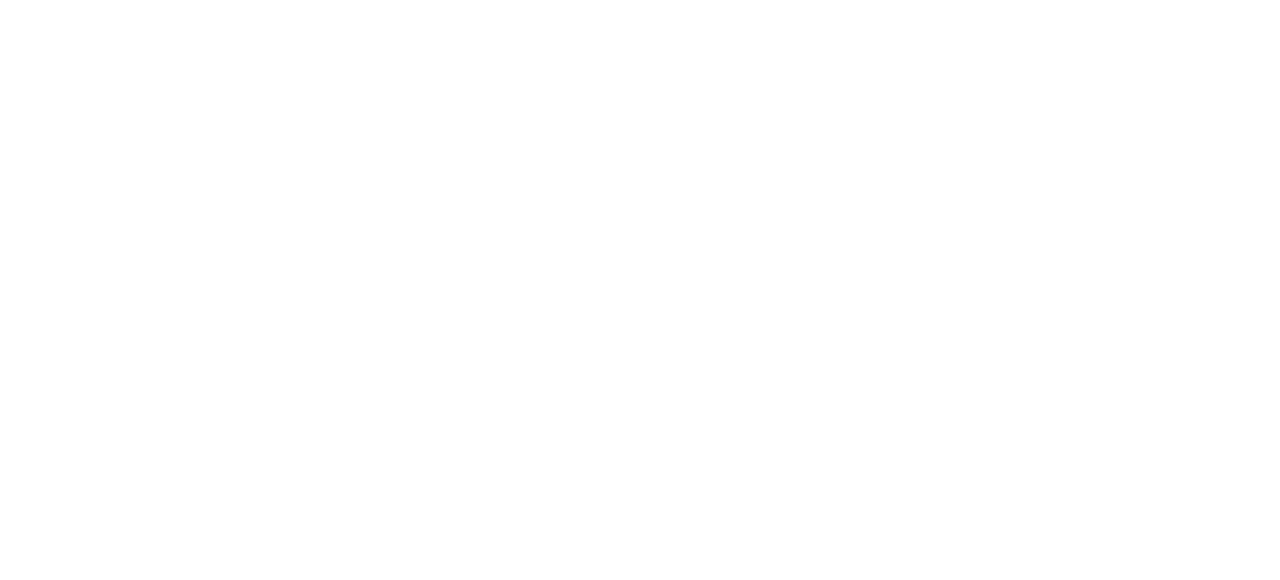
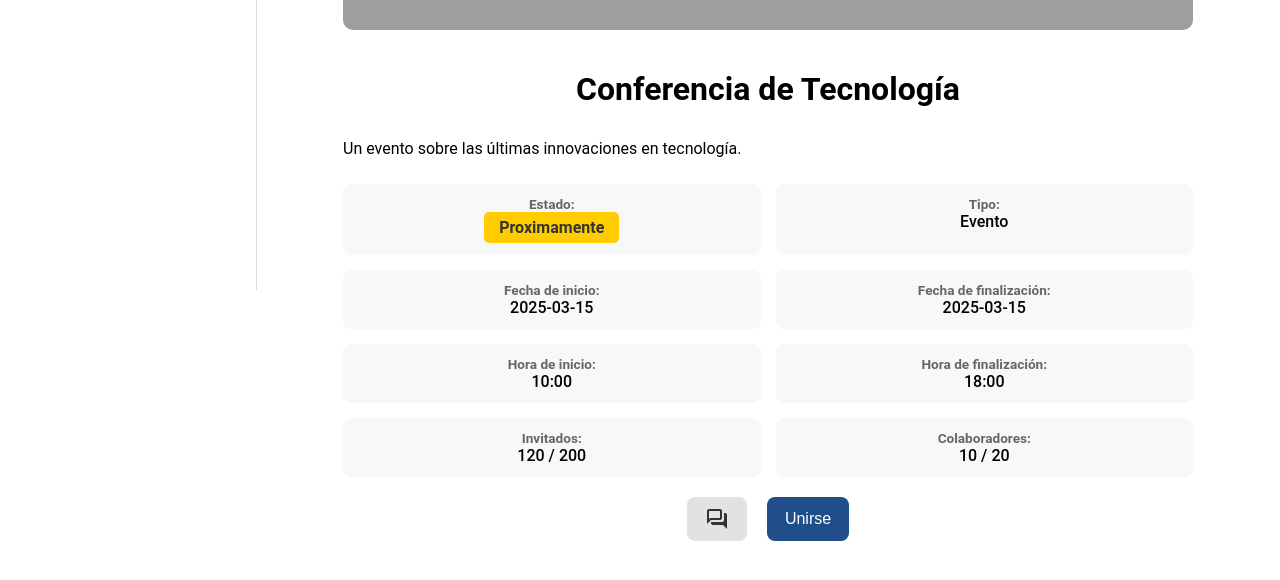
Before and after one commit to Sr-Stroncio/LocalEvents-Front, a React (Vite) app: page /EventoInfo/1 in a window 1280 px wide. Before the commit this address had no page. Shown: the part 510-1090 px from the top of the page. Before the commit the page ends 800 px from the top, so only its background shows below. Built offline with nearby package versions, Linux system fonts and the light colour scheme; grey boxes are pictures that could not be loaded.

Commit message:
Face beta de EventosInfo Terminada

```diff
--- a/src/App.jsx
+++ b/src/App.jsx
@@ -7,6 +7,7 @@
 import Notificaciones from './pages/Notificaciones'
 import CreacionAsociacion from './pages/CreacionAsociacion'
 import { ProviderEstetico } from './providers/ProviderEstetico'
+import EventoInfo from './components/EventoInfo'
 
 function App() {
   return (
@@ -19,6 +20,7 @@
           <Route path="/gestion" element={<Gestion />} />
           <Route path="/creacionAsociaciones" element={<CreacionAsociacion />} />
           <Route path="/notificaciones" element={<Notificaciones />} />
+          <Route path="/EventoInfo/:id" element={<EventoInfo />} />
         </Route>
       </Routes>
     </ProviderEstetico>
--- a/src/components/Evento.jsx
+++ b/src/components/Evento.jsx
@@ -1,14 +1,18 @@
 import "../css/Eventos.css";
+import { NavLink } from 'react-router-dom';
 
-export function Evento({ nombre, bio, imagen, estado, tipo }) {
+export function Evento({ nombre, bio, imagen, estado, tipo, id }) {
+
+    console.log("Evento: ", id);
     return (
         <>
             <div className="evento">
+                <NavLink to={`/EventoInfo/${id}`}>
                     <div className="evento-header">
                         <img src={imagen} alt="Asociación" className="asociacion-img" />
                         <span className="asociacion-nombre">{nombre}</span>
                     </div>
-
+                </NavLink>
                 <img src={imagen} alt="Evento" className="evento-img" />
 
                 <div className="evento-info">
@@ -19,13 +23,23 @@
                 <p className="evento-descripcion">{bio}</p>
 
                 <div className="evento-footer">
+                    <NavLink to="/EventoInfo">
                             <button className="btn-eventos btn-forum">
                                 <span className="material-symbols-outlined">forum</span>
                             </button>
+                    </NavLink>
 
-                    <button className="btn-eventos btn-forum">Info</button>
+                    <NavLink className={"lo"} to={`/EventoInfo/${id}`}>
+                        <button className="btn-eventos btn-forum">
+                            Info
+                        </button>
+                    </NavLink>
 
-                    <button className="btn-eventos btn-join">Unirse</button>
+                    <NavLink to="/EventoInfo">
+                        <button className="btn-eventos btn-join">
+                                Unirse
+                        </button>
+                    </NavLink>
                 </div>
             </div>
 
--- a/src/components/EventoInfo.jsx
+++ b/src/components/EventoInfo.jsx
@@ -1,12 +1,52 @@
-
-
+import { useParams } from "react-router-dom";
+import { NavLink } from 'react-router-dom';
+import { events } from "../data/events";
+import "../css/EventoInfo.css";
 
 export function EventoInfo() {
+    const { id } = useParams();
+    const evento = events.find(event => event.id === parseInt(id));
 
-    return(
-        <>
+    if (!evento) {
+        return <p className="evento-info-error">Evento no encontrado.</p>;
+    }
 
-        </>
+    return (
+        <div className="evento-info-container">
+            <div className="evento-info-header">
+                <img src={evento.image} alt="Evento" className="evento-info-img" />
+                <h1 className="evento-info-title">{evento.title}</h1>
+            </div>
+
+            <p className="evento-info-description">{evento.description}</p>
+
+            <div className="evento-info-details">
+                <div className="evento-info-item">
+                    <strong>Estado:</strong>
+                    <span className={`evento-info-estado ${evento.state.toLowerCase()}`}>
+                        {evento.state}
+                    </span>
+                </div>
+                <div className="evento-info-item"><strong>Tipo:</strong> {evento.type}</div>
+                <div className="evento-info-item"><strong>Fecha de inicio:</strong> {evento.start_date}</div>
+                <div className="evento-info-item"><strong>Fecha de finalización:</strong> {evento.end_date}</div>
+                <div className="evento-info-item"><strong>Hora de inicio:</strong> {evento.start_hour}</div>
+                <div className="evento-info-item"><strong>Hora de finalización:</strong> {evento.end_hour}</div>
+                <div className="evento-info-item"><strong>Invitados:</strong> {evento.num_guests} / {evento.max_guests || "Sin límite"}</div>
+                <div className="evento-info-item"><strong>Colaboradores:</strong> {evento.num_collaborators || 0} / {evento.max_collaborators || "Sin límite"}</div>
+            </div>
+
+            <div className="evento-info-footer">
+
+                <button className="btn-evento-info btn-evento-forum">
+                    <span className="material-symbols-outlined">
+                        forum
+                    </span>
+                </button>
+
+                <button className="btn-evento-info btn-evento-join">Unirse</button>
+            </div>
+        </div>
     );
 }
 
--- a/src/components/VentanaDerecha.jsx
+++ b/src/components/VentanaDerecha.jsx
@@ -1,59 +1,60 @@
 import "../css/VentanaDerecha.css";
+import gato from "../assets/gato.jpg";
 
 const posts = [
     {
         id: 1,
         nombre: "Exploradores del Futuro",
-        imagenAsociacion: "src/assets/gato.jpg",
+        imagenAsociacion: gato,
         contenido: "Descubre los avances en IA en nuestro próximo evento.",
-        imagenPost: "src/assets/gato.jpg"
+        imagenPost: gato
     },
     {
         id: 2,
         nombre: "Guardianes del Medioambiente",
-        imagenAsociacion: "src/assets/gato.jpg",
+        imagenAsociacion: gato,
         contenido: "¡Únete a nuestra jornada de limpieza este fin de semana!",
         imagenPost: null
     },
     {
         id: 3,
         nombre: "Comunidad Arte y Cultura",
-        imagenAsociacion: "src/assets/gato.jpg",
+        imagenAsociacion: gato,
         contenido: "Exposición de arte moderno abierta hasta el viernes.",
-        imagenPost: "src/assets/gato.jpg"
+        imagenPost: gato
     },
     {
         id: 4,
         nombre: "Red de Voluntarios Unidos",
-        imagenAsociacion: "src/assets/gato.jpg",
+        imagenAsociacion: gato,
         contenido: "Necesitamos voluntarios para nuestro próximo evento solidario.",
         imagenPost: null
     },
     {
         id: 5,
         nombre: "Club de Astronomía",
-        imagenAsociacion: "src/assets/gato.jpg",
+        imagenAsociacion: gato,
         contenido: "Mañana observaremos Marte en la azotea del observatorio.",
-        imagenPost: "src/assets/gato.jpg"
+        imagenPost: gato
     },
     {
         id: 6,
         nombre: "Guardianes del Medioambiente",
-        imagenAsociacion: "src/assets/gato.jpg",
+        imagenAsociacion: gato,
         contenido: "¡Únete a nuestra jornada de limpieza este fin de semana!",
         imagenPost: null
     },
     {
         id: 7,
         nombre: "Comunidad Arte y Cultura",
-        imagenAsociacion: "src/assets/gato.jpg",
+        imagenAsociacion: gato,
         contenido: "Exposición de arte moderno abierta hasta el viernes.",
-        imagenPost: "src/assets/gato.jpg"
+        imagenPost: gato
     },
     {
         id: 8,
         nombre: "Red de Voluntarios Unidos",
-        imagenAsociacion: "src/assets/gato.jpg",
+        imagenAsociacion: gato,
         contenido: "Necesitamos voluntarios para nuestro próximo evento solidario.",
         imagenPost: null
     },
--- /dev/null
+++ b/src/css/EventoInfo.css
@@ -0,0 +1,210 @@
+
+.evento-info-container {
+    max-width: 850px;
+    margin: 40px auto;
+    background: #fff;
+    padding: 25px;
+    border-radius: 10px;
+    display: flex;
+    flex-direction: column;
+}
+
+.evento-info-title {
+    font-size: 2rem;
+    font-weight: bold;
+    text-align: center;
+    margin-bottom: 15px;
+}
+
+.evento-info-img {
+    width: 100%;
+    max-height: 400px;
+    object-fit: cover;
+    border-radius: 10px;
+    margin-bottom: 15px;
+}
+
+.evento-info-details {
+    display: grid;
+    grid-template-columns: repeat(2, 1fr);
+    gap: 15px;
+    width: 100%;
+    margin-top: 10px;
+}
+
+.evento-info-item {
+    background: #f8f8f8;
+    padding: 12px;
+    border-radius: 8px;
+    text-align: center;
+    font-size: 1rem;
+    font-weight: 500;
+    display: flex;
+    flex-direction: column;
+    align-items: center;
+}
+
+.evento-info-item strong {
+    font-size: 0.85rem;
+    color: #666;
+}
+
+.evento-info-estado {
+    padding: 6px 15px;
+    border-radius: 5px;
+    font-weight: bold;
+    font-size: 1rem;
+    text-align: center;
+}
+
+.evento-info-estado.proximamente {
+    background-color: #ffcc00;
+    color: #333;
+}
+
+.evento-info-estado.realizandose {
+    background-color: #007bff;
+    color: white;
+}
+
+.evento-info-estado.finalizado {
+    background-color: #666;
+    color: white;
+}
+
+
+.evento-info-footer {
+    display: flex;
+    justify-content: center;
+    gap: 20px;
+    margin-top: 20px;
+}
+
+
+.btn-evento-info {
+    padding: 10px 18px;
+    border: none;
+    border-radius: 8px;
+    font-size: 1rem;
+    cursor: pointer;
+    display: flex;
+    align-items: center;
+    gap: 8px;
+}
+
+
+.btn-evento-forum {
+    background: #e2e2e2;
+    color: #333;
+}
+
+.btn-evento-forum:hover {
+    background: #aaaaaa;
+}
+
+
+.btn-evento-join {
+    background: #204e8a;
+    color: white;
+}
+
+.btn-evento-join:hover {
+    background: #2462b3;
+}
+
+
+
+/*
+
+
+
+
+
+
+        DARK MODE
+
+
+
+
+
+
+
+*/
+
+
+
+[data-theme="dark"] .evento-info-container {
+    background: #181818;
+    color: #ffffff;
+}
+
+[data-theme="dark"] .evento-info-item {
+    background: #222;
+    color: #ffffff;
+}
+
+[data-theme="dark"] .evento-info-estado.proximamente {
+    background-color: #d4a517;
+    color: #1e1e1e;
+}
+
+[data-theme="dark"] .evento-info-estado.realizandose {
+    background-color: #0056b3;
+    color: white;
+}
+
+[data-theme="dark"] .evento-info-estado.finalizado {
+    background-color: #444;
+    color: #ccc;
+}
+
+[data-theme="dark"] .btn-evento-info {
+    background: #2a2a2a;
+    color: #ffffff;
+}
+
+[data-theme="dark"] .btn-evento-info:hover {
+    background: #3a3a3a;
+}
+
+
+
+
+/*
+
+
+
+
+
+
+        RESPOSIVE
+
+
+
+
+
+
+
+*/
+
+
+
+@media screen and (max-width: 768px) {
+    .evento-info-container {
+        width: 90%;
+        padding: 15px;
+    }
+
+    .evento-info-title {
+        font-size: 1.5rem;
+    }
+
+    .evento-info-details {
+        grid-template-columns: 1fr;
+    }
+
+    .btn-evento-info {
+        font-size: 0.9rem;
+        padding: 8px 12px;
+    }
+}
--- a/src/css/Eventos.css
+++ b/src/css/Eventos.css
@@ -1,3 +1,9 @@
+.evento a {
+    all: unset;
+    text-decoration: none;
+    color: inherit;
+}
+
 .eventos-main-container {
     display: flex;
     justify-content: center;
@@ -73,12 +79,12 @@
     font-size: 0.9rem;
 }
 
-.evento-estado.próximamente {
+.evento-estado.proximamente {
     background-color: #ffcc00;
     color: #333;
 }
 
-.evento-estado.realizándose {
+.evento-estado.realizandose {
     background-color: #007bff;
     color: white;
 }
@@ -87,6 +93,7 @@
     background-color: #666;
     color: white;
 }
+
 
 .evento-tipo {
     font-size: 0.9rem;
@@ -114,6 +121,8 @@
     cursor: pointer;
     opacity: 1;
     background-color: #e2e2e2;
+    width: 100%;
+    height: 100%;
 }
 .btn-forum:hover {
     background-color: #aaaaaa;
--- a/src/css/VentanaDerecha.css
+++ b/src/css/VentanaDerecha.css
@@ -27,6 +27,7 @@
     background: #e1ebee;
     padding: 10px;
     border-radius: 8px;
+    cursor: pointer;
 }
 
 .post-header {
--- /dev/null
+++ b/src/data/Events.jsx
@@ -0,0 +1,52 @@
+import gato from "../assets/gato.jpg";
+
+export const events = [
+    {
+        id: 1,
+        title: "Conferencia de Tecnología",
+        image: gato,
+        description: "Un evento sobre las últimas innovaciones en tecnología.",
+        state: "Proximamente",
+        type: "Evento",
+        num_guests: 120,
+        max_guests: 200,
+        start_hour: "10:00",
+        end_hour: "18:00",
+        start_date: "2025-03-15",
+        end_date: "2025-03-15",
+        num_collaborators: 10,
+        max_collaborators: 20,
+    },
+    {
+        id: 2,
+        title: "Taller de Diseño UX",
+        image: gato,
+        description: "Aprende sobre diseño de experiencia de usuario con expertos.",
+        state: "Realizandose",
+        type: "Actividad",
+        num_guests: 50,
+        max_guests: 100,
+        start_hour: "14:00",
+        end_hour: "17:00",
+        start_date: "2025-02-20",
+        end_date: "2025-02-20",
+        num_collaborators: 5,
+        max_collaborators: 10,
+    },
+    {
+        id: 3,
+        title: "Hackathon 2025",
+        image: gato,
+        description: "Compite en este hackathon y crea proyectos innovadores.",
+        state: "Finalizado",
+        type: "Evento",
+        num_guests: 300,
+        max_guests: 500,
+        start_hour: "08:00",
+        end_hour: "20:00",
+        start_date: "2025-01-10",
+        end_date: "2025-01-12",
+        num_collaborators: 20,
+        max_collaborators: 30,
+    }
+];
--- a/src/layout/Aside.jsx
+++ b/src/layout/Aside.jsx
@@ -2,6 +2,7 @@
 import { useEstetico } from "../providers/ProviderEstetico";
 import { NavLink } from 'react-router-dom';
 import "../css/Aside.css";
+import gato from "../assets/gato.jpg";
 
 export function Aside() {
     const { AsideOpen, setAsideOpen } = useEstetico();
@@ -9,9 +10,9 @@
     const [showResources, setShowResources] = useState(false);
 
     const fakeSubscriptions = [
-        { nombre: "Asociación 1", imagen: "src/assets/gato.jpg" },
-        { nombre: "Asociación 2", imagen: "src/assets/gato.jpg" },
-        { nombre: "Asociación 3", imagen: "src/assets/gato.jpg" }
+        { nombre: "Asociación 1", imagen: gato },
+        { nombre: "Asociación 2", imagen: gato },
+        { nombre: "Asociación 3", imagen: gato }
     ];
 
     useEffect(() => {
--- a/src/layout/NavBar.jsx
+++ b/src/layout/NavBar.jsx
@@ -2,6 +2,8 @@
 import { NavLink } from 'react-router-dom';
 import '../css/NavBar.css';
 import { useEstetico } from '../providers/ProviderEstetico';
+import gato from "../assets/gato.jpg";
+import logo from "../assets/LocalEvents.jpg";
 
 export function Navbar() {
     const [menuOpen, setMenuOpen] = useState(false);
@@ -65,7 +67,7 @@
             </span>
 
             <NavLink to="/">
-                <img className='img-logo' src="src/assets/LocalEvents.jpg" alt="logo" />
+                <img className='img-logo' src={logo} alt="logo" />
             </NavLink>
 
             <div className="search-bar">
@@ -112,7 +114,7 @@
                 <div className="profile-container" ref={menuRef}>
                     <img
                         className="profile"
-                        src="src/assets/gato.jpg"
+                        src={gato}
                         alt="Perfil"
                         onClick={() => setMenuOpen(!menuOpen)}
                     />
--- a/src/pages/Eventos.jsx
+++ b/src/pages/Eventos.jsx
@@ -1,62 +1,21 @@
 import "../css/Eventos.css";
 import { Evento } from "../components/Evento";
 import VentanaDerecha from "../components/VentanaDerecha";
-
-const asociaciones = [
-    {
-        id: 1,
-        nombre: "Exploradores del Futuro",
-        bio: "Promovemos la innovación y la tecnología a través de eventos educativos.",
-        imagen: "src/assets/gato.jpg",
-        estado: "Próximamente",
-        tipo: "Evento"
-    },
-    {
-        id: 2,
-        nombre: "Guardianes del Medioambiente",
-        bio: "Nos dedicamos a la protección del planeta con campañas ecológicas.",
-        imagen: "src/assets/gato.jpg",
-        estado: "Realizándose",
-        tipo: "Actividad"
-    },
-    {
-        id: 3,
-        nombre: "Comunidad Arte y Cultura",
-        bio: "Celebramos el arte en todas sus formas con exposiciones y talleres.",
-        imagen: "src/assets/gato.jpg",
-        estado: "Finalizado",
-        tipo: "Evento"
-    },
-    {
-        id: 4,
-        nombre: "Red de Voluntarios Unidos",
-        bio: "Apoyamos a comunidades vulnerables con proyectos de impacto social.",
-        imagen: "src/assets/gato.jpg",
-        estado: "Próximamente",
-        tipo: "Actividad"
-    },
-    {
-        id: 5,
-        nombre: "Club de Astronomía",
-        bio: "Compartimos nuestra pasión por el universo con observaciones y charlas.",
-        imagen: "src/assets/gato.jpg",
-        estado: "Realizándose",
-        tipo: "Evento"
-    }
-];
+import { events } from "../data/events"; // Importamos los eventos desde la carpeta data
 
 export function Eventos() {
     return (
         <div className="eventos-main-container">
             <div className="eventos-container">
-                {asociaciones.map((asociacion) => (
+                {events.map((evento) => (
                     <Evento
-                        key={asociacion.id}
-                        nombre={asociacion.nombre}
-                        bio={asociacion.bio}
-                        imagen={asociacion.imagen}
-                        estado={asociacion.estado}
-                        tipo={asociacion.tipo}
+                        key={evento.id}
+                        id={evento.id}
+                        nombre={evento.title}
+                        bio={evento.description}
+                        imagen={evento.image}
+                        estado={evento.state}
+                        tipo={evento.type}
                     />
                 ))}
             </div>
```
Lines whose indentation alone changed are shown as unchanged.
